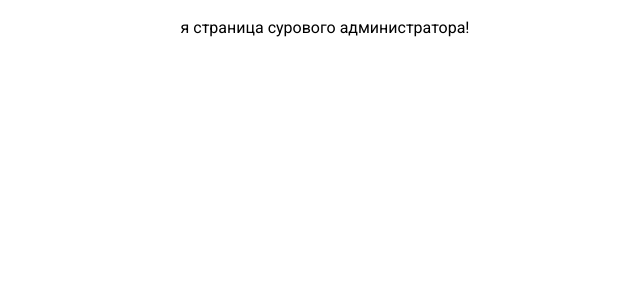
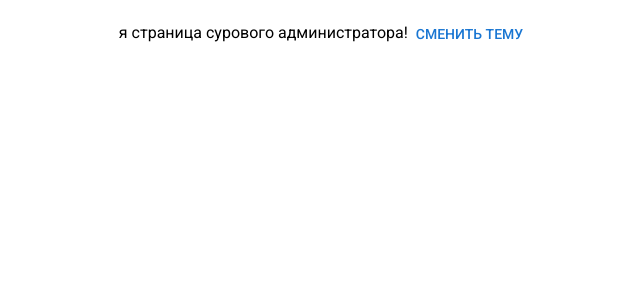
Before and after one commit to kaskodim/delivery-app, a Next.js app: page /admin in a window 1280 px wide. Shown: the top 300 px of the page, without its empty margins (315-955 px from the left). Built offline with nearby package versions, Linux system fonts and the light colour scheme; what @mui/material-nextjs would draw is missing.

Commit message:
пример настройки темы

```diff
--- a/src/app/admin/page.tsx
+++ b/src/app/admin/page.tsx
@@ -1,8 +1,25 @@
+"use client";
+
 import React from "react";
-import { Typography } from "@mui/material";
+import { Button, Typography } from "@mui/material";
+import { useThemeContext } from "@/providers/ThemeProvider/useThemeContext";
+
+// TODO: 6. Проверить, что хук работает
 
 const AdminPage = () => {
-  return <Typography>я страница сурового администратора!</Typography>;
+  const { toggleTheme, mode } = useThemeContext();
+  return (
+    <Typography>
+      я страница сурового администратора!
+      <Button
+        onClick={() => {
+          toggleTheme(mode === "dark" ? "light" : "dark");
+        }}
+      >
+        сменить тему
+      </Button>
+    </Typography>
+  );
 };
 
 export default AdminPage;
--- a/src/app/layout.tsx
+++ b/src/app/layout.tsx
@@ -1,9 +1,8 @@
 import type { Metadata } from "next";
 import "@/styles/globals.css";
 import { AppRouterCacheProvider } from "@mui/material-nextjs/v15-appRouter";
-import { ThemeProvider } from "@mui/material/styles";
-import theme from "@/styles/theme";
 import { Roboto } from "next/font/google";
+import { ThemeProvider } from "@/providers/ThemeProvider/ThemeProvider";
 
 export const metadata: Metadata = {
   title: "Delivery app",
@@ -29,7 +28,10 @@ export default function RootLayout({
     >
       <body className="flex justify-center p-4">
         <AppRouterCacheProvider options={{ enableCssLayer: true }}>
-          <ThemeProvider theme={theme}>{children}</ThemeProvider>
+          {/*// TODO: 4. Вставляем сюда наш провайдер.
+          + мы убираем MUI провайдер,
+          т.к. мы его перенесли внутрь нашего собственного*/}
+          <ThemeProvider>{children}</ThemeProvider>
         </AppRouterCacheProvider>
       </body>
     </html>
--- /dev/null
+++ b/src/providers/ThemeProvider/ThemeContext.tsx
@@ -0,0 +1,16 @@
+"use client";
+
+import { createContext } from "react";
+import { PaletteMode } from "@mui/material/styles";
+
+type ThemeContextValueType = {
+  mode: PaletteMode;
+  toggleTheme: (mode: PaletteMode) => void;
+};
+
+// TODO: 2. Создать Контекст, с помощью которого мы вытащим из него Provider + сможем через useContext вытаскивать текущее значение.
+//  В значении будем держать текущую тему и колбэк, чтобы ее сменить
+export const ThemeContext = createContext<ThemeContextValueType>({
+  mode: "dark",
+  toggleTheme: () => null,
+});
--- /dev/null
+++ b/src/providers/ThemeProvider/ThemeProvider.tsx
@@ -0,0 +1,25 @@
+"use client";
+
+import { FC, PropsWithChildren, useMemo, useState } from "react";
+import { PaletteMode, ThemeProvider as MuiThemeProvider } from "@mui/material/styles";
+import { darkTheme, lightTheme } from "@/styles/theme";
+import { ThemeContext } from "@/providers/ThemeProvider/ThemeContext";
+
+// TODO: 3. Реализовываем провайдер на основе контекста из 2 шага.
+//  Так как мы создаем провайдер для темы, то можем сюда (т.е. в этот компонент) вынести проввайдер темы от MUI.
+//  В импортах его переименуем, чтобы наш ThemeProvider назывался отлично от ThemeProvider из MUI
+export const ThemeProvider: FC<PropsWithChildren> = ({ children }) => {
+  const [mode, setMode] = useState<PaletteMode>("light");
+
+  const toggleTheme = () => {
+    setMode((prevMode) => (prevMode === "light" ? "dark" : "light"));
+  };
+
+  const theme = useMemo(() => (mode === "light" ? lightTheme : darkTheme), [mode]);
+
+  return (
+    <ThemeContext.Provider value={{ mode, toggleTheme }}>
+      <MuiThemeProvider theme={theme}>{children}</MuiThemeProvider>
+    </ThemeContext.Provider>
+  );
+};
--- /dev/null
+++ b/src/providers/ThemeProvider/useThemeContext.tsx
@@ -0,0 +1,5 @@
+import { useContext } from "react";
+import { ThemeContext } from "@/providers/ThemeProvider/ThemeContext";
+
+// TODO: 5. Назовем хук, для удобства (необязательный шаг)
+export const useThemeContext = () => useContext(ThemeContext);
--- a/src/styles/theme.ts
+++ b/src/styles/theme.ts
@@ -1,11 +1,24 @@
 "use client";
 import { createTheme } from "@mui/material/styles";
 
-const theme = createTheme({
+// TODO: 1. Создать 2 конфигурации темы
+
+export const darkTheme = createTheme({
   cssVariables: true,
+  palette: {
+    mode: "dark",
+  },
   typography: {
     fontFamily: "var(--font-roboto)",
   },
 });
 
-export default theme;
+export const lightTheme = createTheme({
+  cssVariables: true,
+  palette: {
+    mode: "light",
+  },
+  typography: {
+    fontFamily: "var(--font-roboto)",
+  },
+});
```
Also changed, not shown: 1 other file (tests, documents, lock files or other folders).
